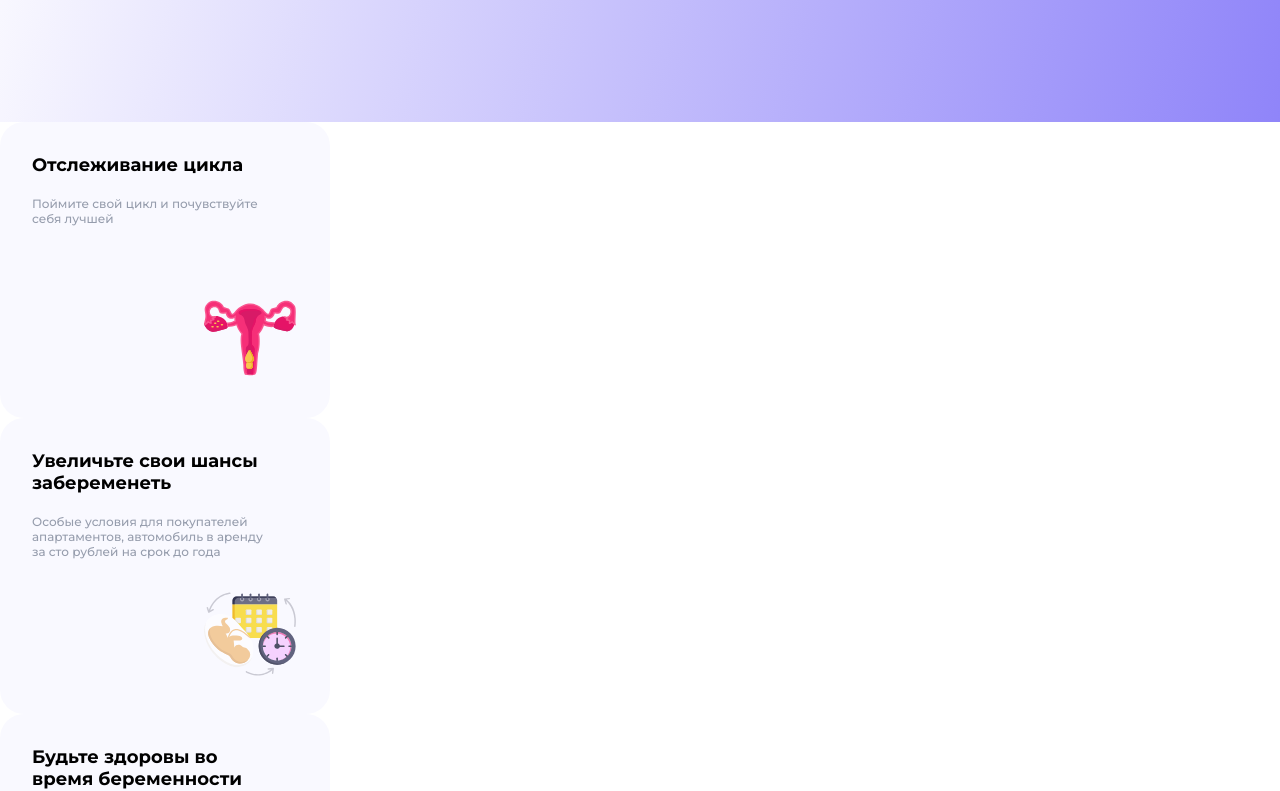
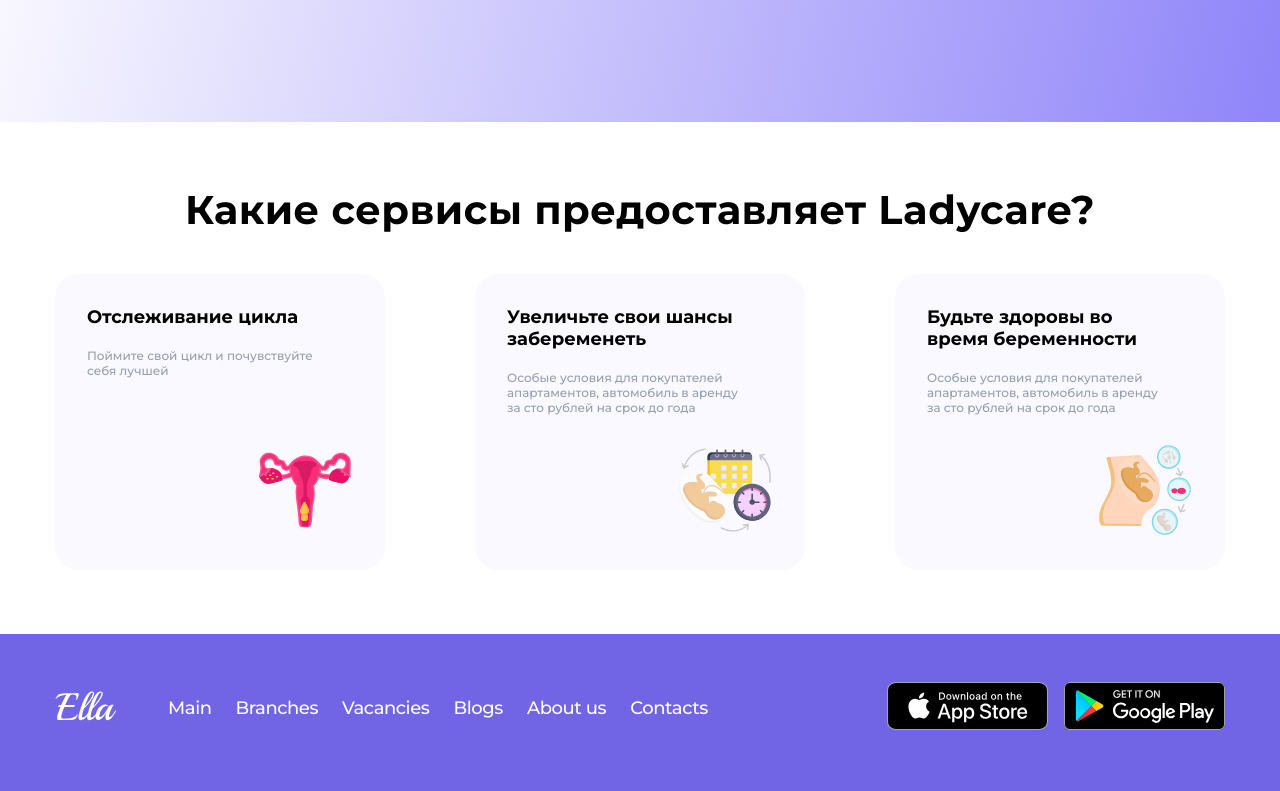
Before and after one commit to sabohat/ella-women, a Next.js app: page / in a window 1280 px wide. Shown: the part 653-1444 px from the top of the page. Built offline with nearby package versions, Linux system fonts and the light colour scheme.

Commit message:
style:complete ServiceSection

```diff
--- a/components/ServiceCard.js
+++ b/components/ServiceCard.js
@@ -1,6 +1,7 @@
 import React from 'react'
 
-import styles from "./ServiceCard.module.scss"
+import styles from "./ServiceCard.module.scss";
+
 export default function ServiceCard({ card }) {
     return (
         <div className={styles.card}>
--- a/components/ServiceCard.module.scss
+++ b/components/ServiceCard.module.scss
@@ -4,16 +4,18 @@
 
 .card {
   padding: 32px;
-
   width: 330px;
   height: 296px;
-
   display: flex;
   flex-direction: column;
   justify-content: space-between;
-
   background: rgba(108, 108, 255, 0.04);
   border-radius: 24px;
+}
+
+.card:hover{
+  background-color: rgba(80, 18, 96, 0.04);
+  transition: all 0.3s ease;
 }
 
 .cardText {
--- a/components/ServiceSection.js
+++ b/components/ServiceSection.js
@@ -1,6 +1,6 @@
 import React from 'react'
 import ServiceCard from './ServiceCard'
-
+import styles from './ServiceSection.module.scss'
 import { PregnancyCalendarIcon, PregnancyStagesIcon, VaginaIcon } from './svg'
 
 
@@ -25,15 +25,18 @@ export default function ServiceSection() {
         }
     ]
     return (
-        <>
-            <div>
-                {
-                    cardList.map((card) =>
-                        <ServiceCard card={card} />
-                    )
-                }
+        <div className={styles.serviceSection}>
+            <div className='container'>
+                <h3 className={styles.ServiceTitle}>Какие сервисы предоставляет Ladycare?</h3>
+                <div className='' style={{gap:'26px', display:'flex', justifyContent:'space-between'}}>
+                    {
+                        cardList.map((card, index) =>
+                            <ServiceCard key="index" card={card} />
+                        )
+                    }
+                </div>
             </div>
-        </>
+        </div>
 
     )
 }
--- /dev/null
+++ b/components/ServiceSection.module.scss
@@ -0,0 +1,14 @@
+.serviceSection{
+    padding:64px 0;
+}
+
+.ServiceTitle{
+text-align: center;
+font-family: 'Montserrat';
+font-weight: 700;
+font-size: 40px;
+line-height: 48px;
+letter-spacing: 0.41px;
+color: #000000;
+margin: 0 0 40px;
+}
```
Also changed, not shown: 1 other file (tests, documents, lock files or other folders).
